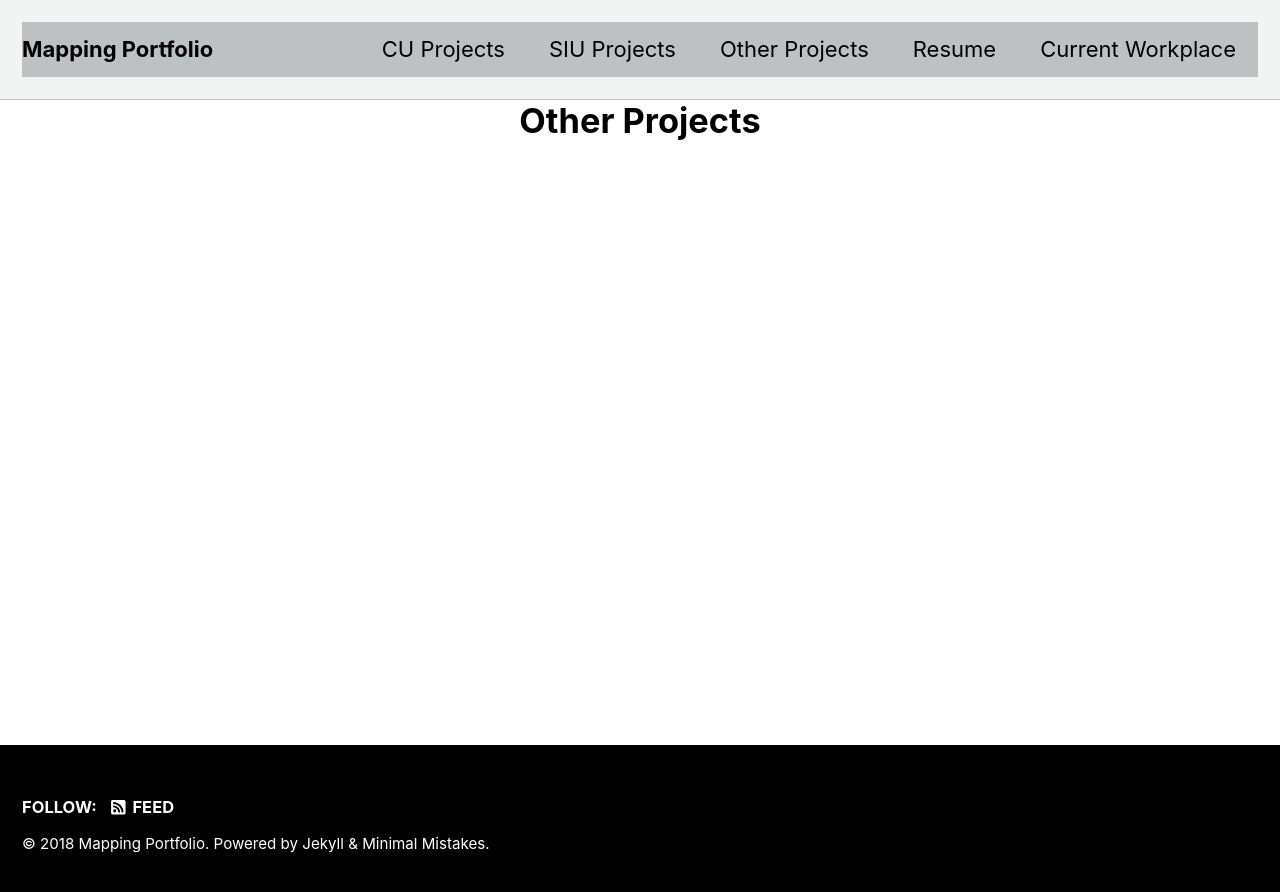
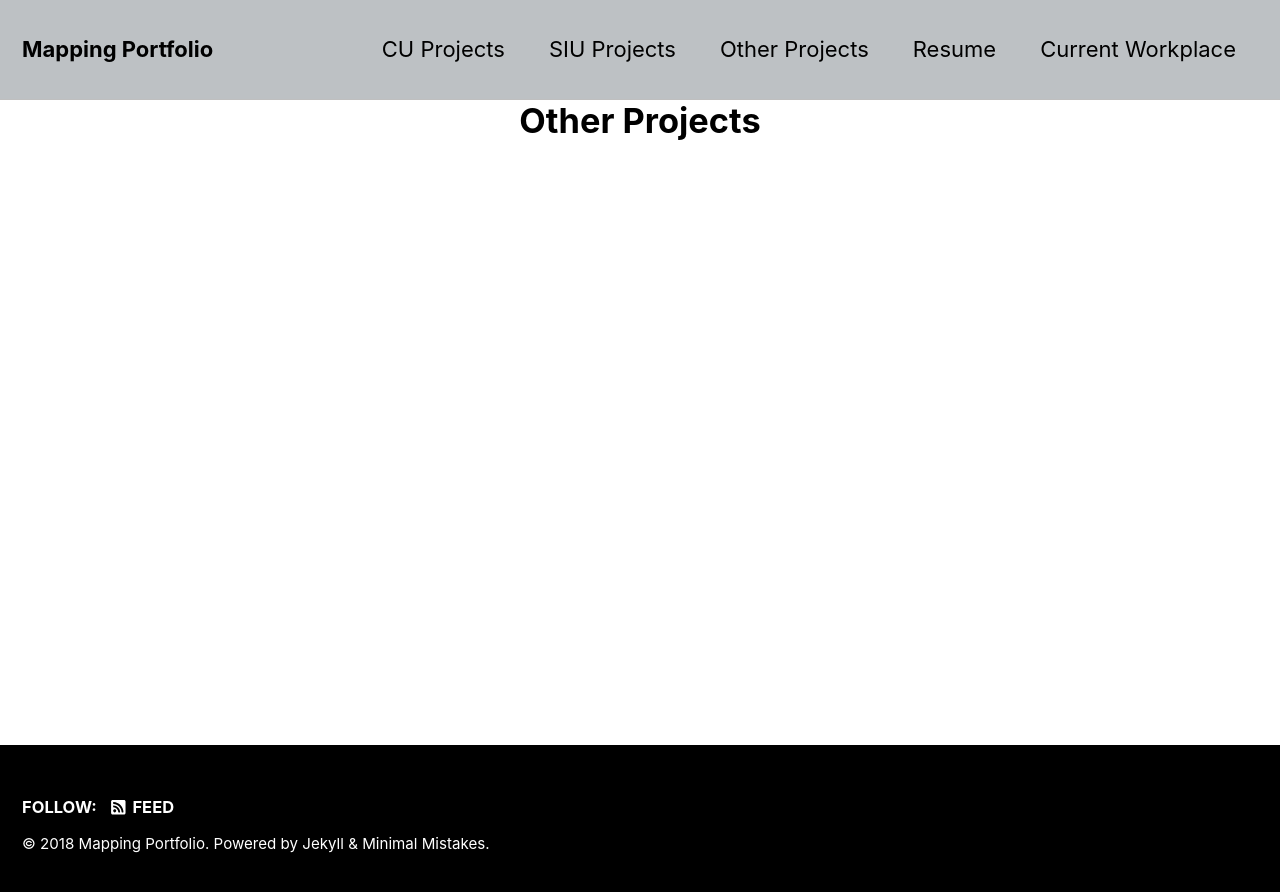
Before and after one commit to WilliamsTravis/WilliamsTravis.github.io, a Jekyll site: the page built from _pages/other-page.html, in a window 1280 px wide. Shown: the top 892 px of the page. Built offline with Jekyll 4.4.1, drawn with Linux system fonts in a browser that asks for light colours; nearby versions of some CDN libraries.

Commit message:
Update _masthead.scss

```diff
--- a/_sass/minimal-mistakes/_masthead.scss
+++ b/_sass/minimal-mistakes/_masthead.scss
@@ -10,7 +10,7 @@
   -webkit-animation-delay: 0.15s;
   animation-delay: 0.15s;
   z-index: 20;
-  background: $lighter-gray;
+  background: $light-gray;
 
 
   &__inner-wrap {
@@ -24,7 +24,7 @@
     -webkit-box-pack: justify;
     justify-content: space-between;
     font-family: $sans-serif-narrow;
-    background: $lighter-gray;
+    background: $light-gray;
 
     @include breakpoint($x-large) {
       max-width: $x-large;
```
